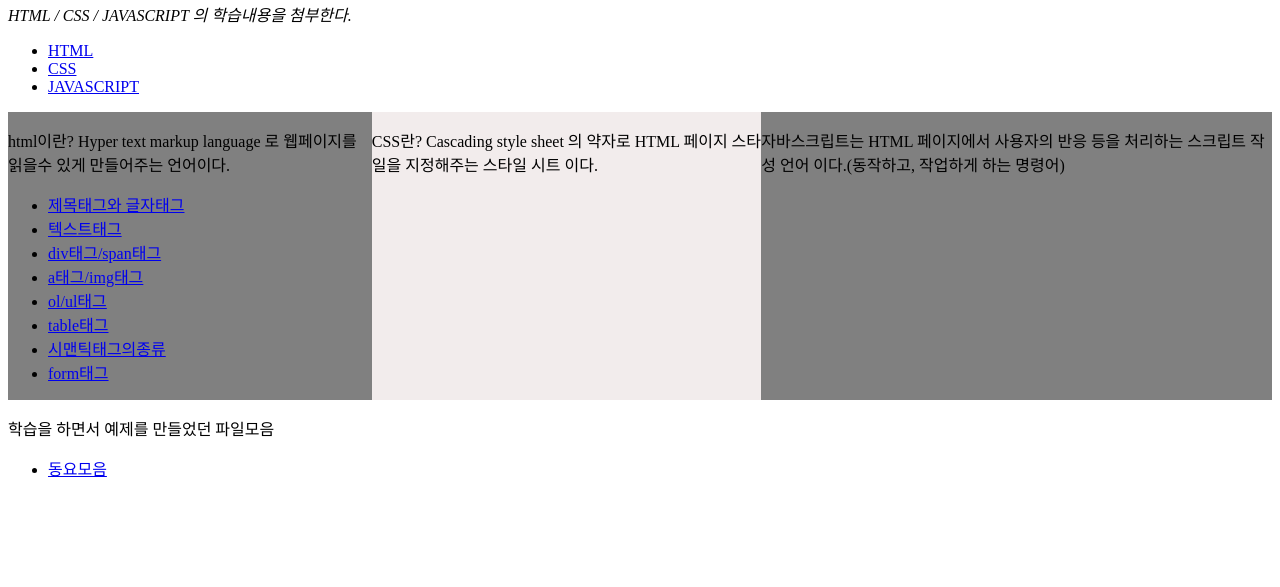
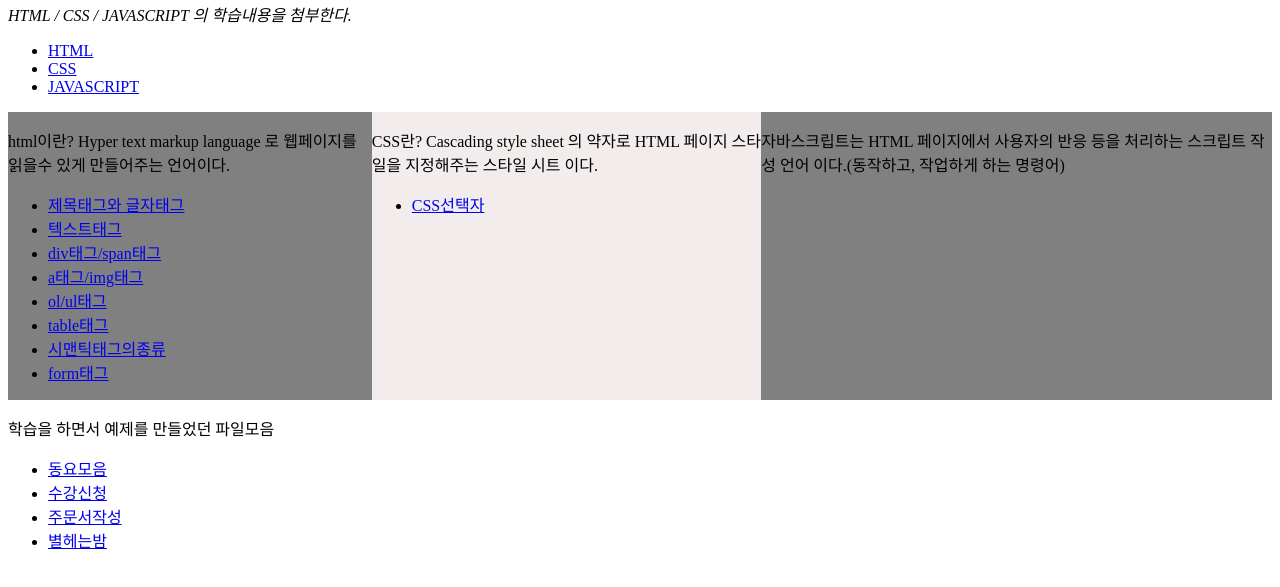
Before and after one commit to ksw37/web_310, a plain HTML site: page index.html in a window 1280 px wide. Shown: the part 87-674 px from the top of the page. Drawn offline with Linux system fonts and the light colour scheme.

Commit message:
Update index.html

```diff
--- a/index.html
+++ b/index.html
@@ -46,7 +46,11 @@
 
 
             <div class="box2_css" style="background-color: rgba(240, 234, 234, 0.87);">
-                <p>CSS란? Cascading style sheet 의 약자로 HTML 페이지 스타일을 지정해주는 스타일 시트 이다. </p>
+                <p>CSS란? Cascading style sheet 의 약자로 HTML 페이지 스타일을 지정해주는 스타일 시트 이다.
+                </p>
+                <ul>
+                    <li><a href="css_선택자.html"> CSS선택자 </a></li>
+                </ul>
             </div>
 
 
@@ -62,6 +66,9 @@
                 <p>학습을 하면서 예제를 만들었던 파일모음</p>
                 <ul>
                     <li><a href="ex_song.html">동요모음</a></li>
+                    <li><a href="ex_form001.html">수강신청</a></li>
+                    <li><a href="ex_form002.html">주문서작성</a></li>
+                    <li><a href="ex_star.html">별헤는밤</a></li>
                 </ul>
             </div>
 
```
